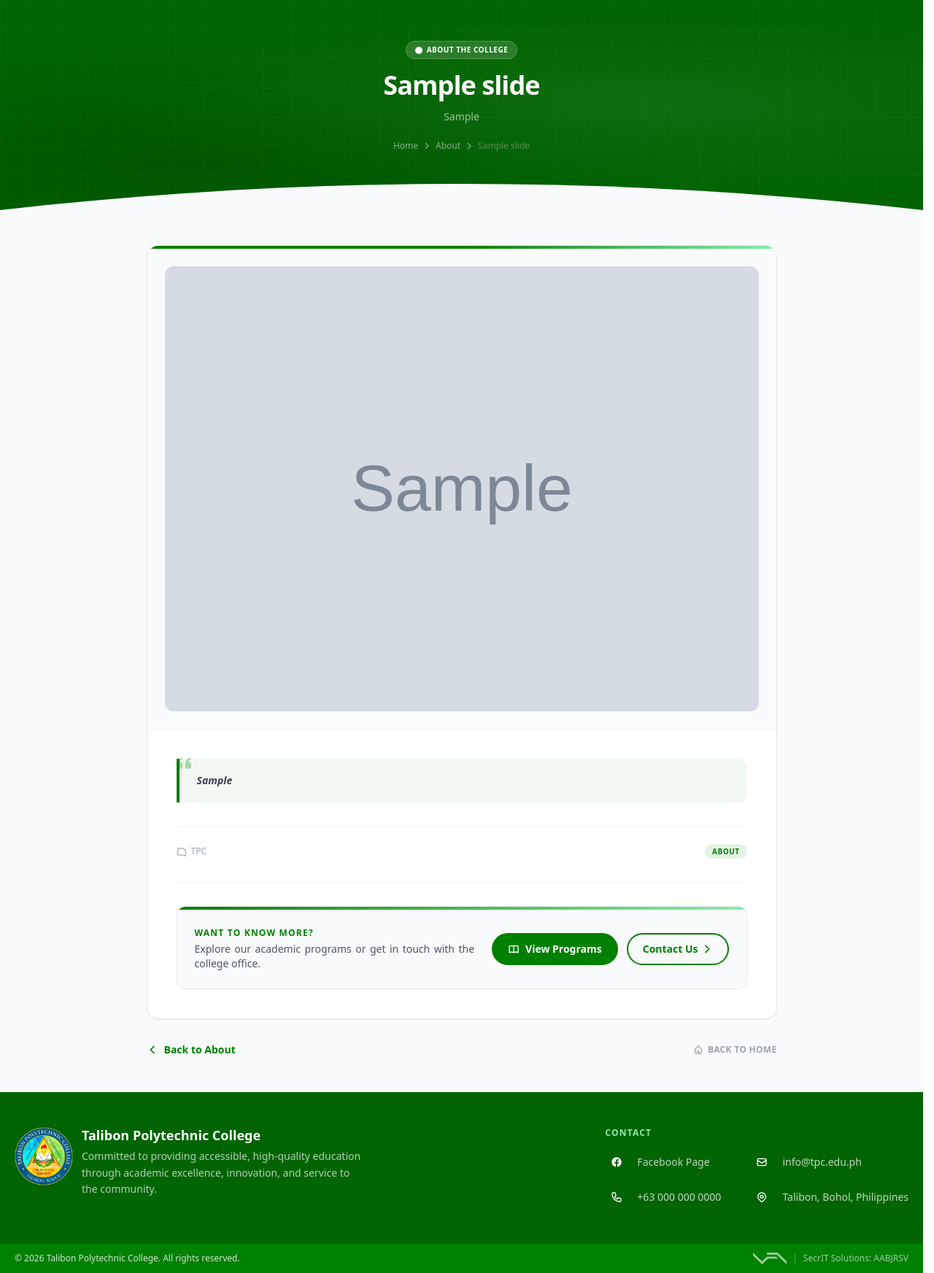
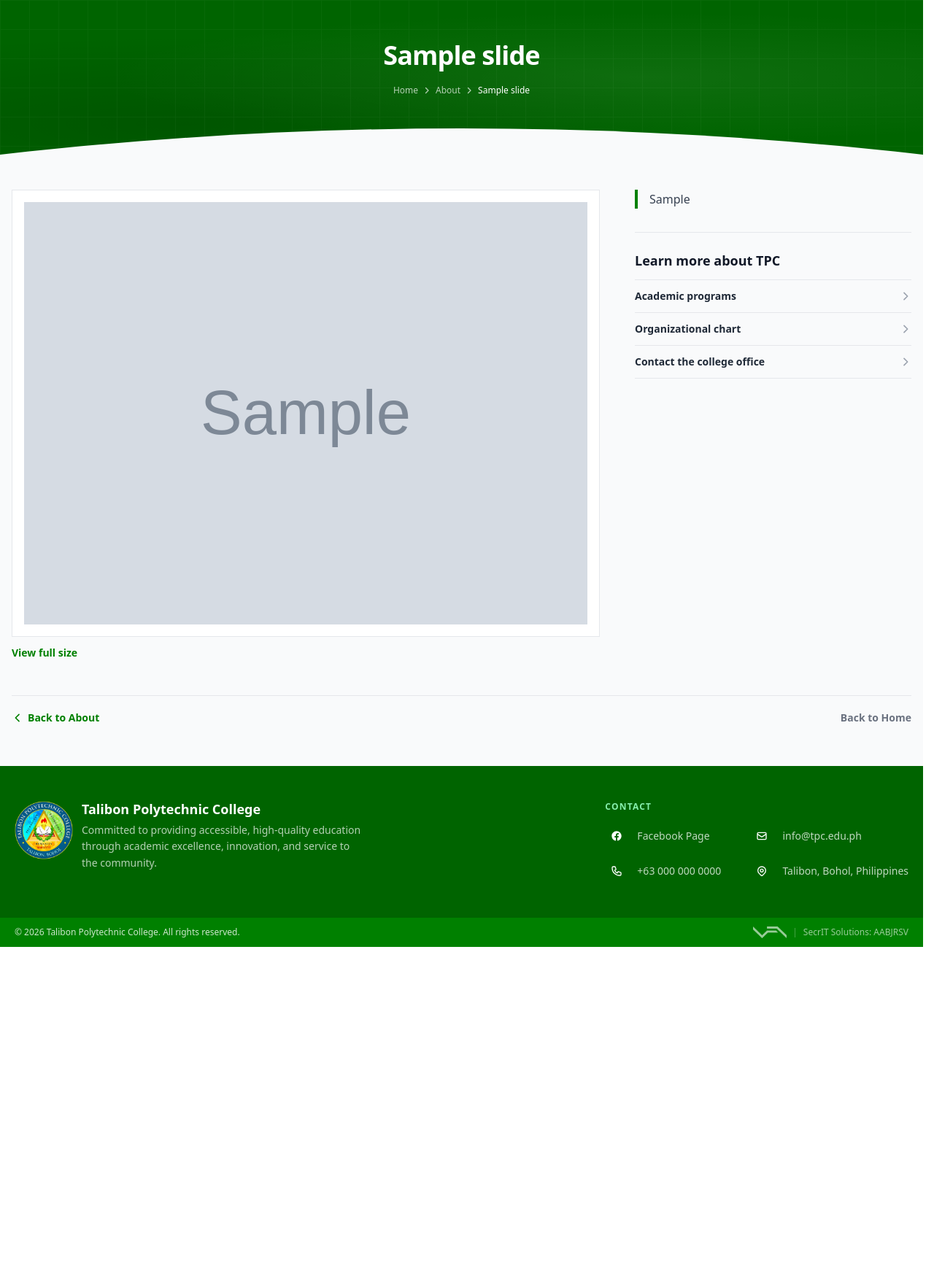
Before and after one commit to Venince/tpc_website, a Laravel app: page /about/1 in a window 1280 px wide. Shown: the part 57-1802 px from the top of the page at 73% size. After the commit the page ends 1355 px from the top, so only its background shows below. Run offline with Laravel 12, Linux system fonts and the light colour scheme; tables that the repository leaves empty hold one stand-in row (values such as "Sample post"); grey boxes marked "Sample" are stand-in pictures; style sheets or scripts are compiled from the project's sources.

Commit message:
Redesigned show for About page.

```diff
--- a/resources/views/public/about/show.blade.php
+++ b/resources/views/public/about/show.blade.php
@@ -5,178 +5,165 @@
 
 @section('content')
 
-    {{-- ══════════════════════════════════════
-         PAGE HEADER
-    ══════════════════════════════════════ --}}
+    @php
+        // Same set and order as the home carousel (active, by sort_order), used for previous / next / thumbnails.
+        $slides = \App\Models\AboutSlide::active()->get();
+        $total = $slides->count();
+        $idx = $slides->search(fn($s) => $s->id === $slide->id);
+        $prev = $idx !== false && $total > 1 ? $slides[($idx - 1 + $total) % $total] : null;
+        $next = $idx !== false && $total > 1 ? $slides[($idx + 1) % $total] : null;
+        $imgUrl = asset('storage/' . $slide->image_path);
+        $chev = 'h-4 w-4 shrink-0';
+    @endphp
+
+    {{-- Page header: same structure as Academics / Admission / Organizational Chart --}}
     <section class="relative overflow-hidden bg-tpc-secondary">
         <div aria-hidden="true" class="pointer-events-none absolute inset-0"
             style="background: radial-gradient(ellipse at 70% 50%, rgba(255,255,255,0.06) 0%, transparent 60%),
-                                radial-gradient(ellipse at 20% 80%, rgba(0,0,0,0.15) 0%, transparent 50%)"></div>
+                                radial-gradient(ellipse at 20% 80%, rgba(0,0,0,0.15) 0%, transparent 50%)">
+        </div>
         <div aria-hidden="true" class="pointer-events-none absolute inset-0 opacity-[0.04]"
             style="background-image: linear-gradient(rgba(255,255,255,0.8) 1px, transparent 1px),
                                       linear-gradient(90deg, rgba(255,255,255,0.8) 1px, transparent 1px);
-                    background-size: 40px 40px;"></div>
+                    background-size: 40px 40px;">
+        </div>
 
         <div class="relative mx-auto max-w-4xl px-4 pt-10 pb-16 sm:pt-14 sm:pb-20">
             <div class="flex flex-col items-center text-center">
-
-                {{-- Label --}}
-                <span class="inline-flex items-center gap-1.5 bg-white/15 backdrop-blur-sm text-white text-[10px] font-bold uppercase tracking-wider px-3 py-1 rounded-full border border-white/20 mb-4">
-                    <svg class="h-2.5 w-2.5" fill="currentColor" viewBox="0 0 8 8"><circle cx="4" cy="4" r="4"/></svg>
-                    About the College
-                </span>
-
-                {{-- Title --}}
-                <h1 class="text-2xl sm:text-4xl font-extrabold tracking-tight text-white leading-tight max-w-3xl">
+                <h1 class="max-w-3xl text-2xl sm:text-4xl font-extrabold tracking-tight text-white leading-tight">
                     {{ $slide->title ?: 'About Talibon Polytechnic College' }}
                 </h1>
 
-                @if($slide->caption)
-                    <p class="mt-3 max-w-lg text-sm text-white/60 leading-relaxed line-clamp-3 sm:line-clamp-none">
-                        {{ $slide->caption }}
-                    </p>
-                @endif
-
-                {{-- Breadcrumb --}}
-                <nav class="mt-5 flex items-center justify-center gap-1.5 text-xs font-medium text-white/50 flex-wrap" aria-label="Breadcrumb">
+                <nav class="mt-5 flex flex-wrap items-center justify-center gap-1.5 text-xs font-medium text-white/70"
+                    aria-label="Breadcrumb">
                     <a href="{{ route('home') }}" class="hover:text-white transition">Home</a>
-                    <svg class="h-3 w-3 shrink-0" fill="none" viewBox="0 0 24 24" stroke="currentColor" stroke-width="2.5">
-                        <path stroke-linecap="round" stroke-linejoin="round" d="M9 5l7 7-7 7"/>
+                    <svg class="h-3 w-3 shrink-0" fill="none" viewBox="0 0 24 24" stroke="currentColor"
+                        stroke-width="2.5">
+                        <path stroke-linecap="round" stroke-linejoin="round" d="M9 5l7 7-7 7" />
                     </svg>
                     <a href="{{ route('home') }}#about" class="hover:text-white transition">About</a>
-                    @if($slide->title)
-                        <svg class="h-3 w-3 shrink-0" fill="none" viewBox="0 0 24 24" stroke="currentColor" stroke-width="2.5">
-                            <path stroke-linecap="round" stroke-linejoin="round" d="M9 5l7 7-7 7"/>
+                    @if ($slide->title)
+                        <svg class="h-3 w-3 shrink-0" fill="none" viewBox="0 0 24 24" stroke="currentColor"
+                            stroke-width="2.5">
+                            <path stroke-linecap="round" stroke-linejoin="round" d="M9 5l7 7-7 7" />
                         </svg>
-                        <span class="text-white/30 truncate max-w-[160px] sm:max-w-xs">{{ $slide->title }}</span>
+                        <span class="max-w-[160px] truncate text-white sm:max-w-xs"
+                            aria-current="page">{{ $slide->title }}</span>
                     @endif
                 </nav>
-
             </div>
         </div>
 
-        {{-- Wave divider --}}
         <div class="absolute bottom-0 left-0 right-0">
-            <svg viewBox="0 0 1440 48" fill="none" xmlns="http://www.w3.org/2000/svg" preserveAspectRatio="none" class="w-full h-8 sm:h-12">
-                <path d="M0 48 C480 0 960 0 1440 48 L1440 48 L0 48 Z" fill="#f9fafb"/>
+            <svg viewBox="0 0 1440 48" fill="none" xmlns="http://www.w3.org/2000/svg" preserveAspectRatio="none"
+                class="w-full h-8 sm:h-12">
+                <path d="M0 48 C480 0 960 0 1440 48 L1440 48 L0 48 Z" fill="#f9fafb" />
             </svg>
         </div>
     </section>
 
-    {{-- ══════════════════════════════════════
-         SLIDE BODY
-    ══════════════════════════════════════ --}}
     <section class="bg-gray-50">
-        <div class="max-w-4xl mx-auto px-4 py-6 sm:py-12">
+        <div class="max-w-7xl mx-auto px-4 py-8 sm:py-12 grid gap-8 lg:gap-12 lg:grid-cols-12">
 
-            <div class="bg-white rounded-2xl border border-gray-200 shadow-sm overflow-hidden">
+            {{-- Slide viewer --}}
+            <div class="min-w-0 lg:col-span-8">
 
-                {{-- Accent top bar --}}
-                <div class="h-1 bg-gradient-to-r from-tpc-primary via-tpc-primary to-tpc-accent"></div>
+                <a href="{{ $imgUrl }}" target="_blank" rel="noopener"
+                    class="block border border-gray-200 bg-white p-2 sm:p-4 focus-visible:outline focus-visible:outline-2 focus-visible:outline-tpc-primary">
+                    <img src="{{ $imgUrl }}" alt="{{ $slide->title ?: 'Talibon Polytechnic College' }}"
+                        class="mx-auto w-full max-h-[80vh] object-contain">
+                </a>
 
-                {{-- Featured image --}}
-                <div class="relative bg-gray-50 border-b border-gray-100">
-                    <div class="flex items-center justify-center p-3 sm:p-6">
-                        <a href="{{ asset('storage/' . $slide->image_path) }}"
-                           target="_blank" rel="noopener"
-                           class="group relative block w-full">
-                            <img src="{{ asset('storage/' . $slide->image_path) }}"
-                                 alt="{{ $slide->title ?: 'About TPC' }}"
-                                 class="w-full object-contain rounded-xl hover:opacity-95 transition"
-                                 loading="lazy" />
-                            <span class="absolute inset-0 rounded-xl flex items-end justify-end p-2 sm:p-3 opacity-0 group-hover:opacity-100 transition">
-                                <span class="inline-flex items-center gap-1 bg-black/60 text-white text-[10px] font-bold uppercase tracking-wide px-2 py-1 rounded-lg backdrop-blur-sm">
-                                    <svg class="h-3 w-3" fill="none" viewBox="0 0 24 24" stroke="currentColor" stroke-width="2">
-                                        <path stroke-linecap="round" stroke-linejoin="round" d="M10 6H6a2 2 0 00-2 2v10a2 2 0 002 2h10a2 2 0 002-2v-4M14 4h6m0 0v6m0-6L10 14"/>
+                {{-- Previous / position / next --}}
+                <div class="mt-3 flex items-center justify-between gap-3 text-sm">
+                    @if ($prev)
+                        <a href="{{ route('about.show', $prev) }}" rel="prev"
+                            class="inline-flex h-10 items-center gap-1.5 rounded border border-gray-300 px-3 font-semibold text-gray-700 hover:border-tpc-primary hover:text-tpc-primary focus-visible:outline focus-visible:outline-2 focus-visible:outline-tpc-primary">
+                            <svg class="{{ $chev }}" fill="none" viewBox="0 0 24 24" stroke="currentColor"
+                                stroke-width="2.5">
+                                <path stroke-linecap="round" stroke-linejoin="round" d="M15 19l-7-7 7-7" />
                             </svg>
-                                    View full size
-                                </span>
-                            </span>
+                            Previous
                         </a>
-                    </div>
+                        <span class="text-gray-500 tabular-nums">{{ $idx + 1 }} of {{ $total }}</span>
+                        <a href="{{ route('about.show', $next) }}" rel="next"
+                            class="inline-flex h-10 items-center gap-1.5 rounded border border-gray-300 px-3 font-semibold text-gray-700 hover:border-tpc-primary hover:text-tpc-primary focus-visible:outline focus-visible:outline-2 focus-visible:outline-tpc-primary">
+                            Next
+                            <svg class="{{ $chev }}" fill="none" viewBox="0 0 24 24" stroke="currentColor"
+                                stroke-width="2.5">
+                                <path stroke-linecap="round" stroke-linejoin="round" d="M9 5l7 7-7 7" />
+                            </svg>
+                        </a>
+                    @else
+                        <a href="{{ $imgUrl }}" target="_blank" rel="noopener"
+                            class="font-semibold text-tpc-primary underline-offset-4 hover:underline hover:text-tpc-secondary">View
+                            full size</a>
+                    @endif
                 </div>
 
-                {{-- Caption / content area --}}
-                <div class="p-4 sm:p-7 lg:p-10">
+                {{-- Thumbnails --}}
+                @if ($total > 1)
+                    <ul class="mt-4 flex gap-2 overflow-x-auto pb-1" aria-label="All slides">
+                        @foreach ($slides as $i => $s)
+                            @php $current = $s->id === $slide->id; @endphp
+                            <li class="shrink-0">
+                                <a href="{{ route('about.show', $s) }}"
+                                    @if ($current) aria-current="true" @endif
+                                    aria-label="{{ $s->title ?: 'Slide ' . ($i + 1) }}"
+                                    class="block h-16 w-24 overflow-hidden bg-gray-100 border-2 focus-visible:outline focus-visible:outline-2 focus-visible:outline-offset-2 focus-visible:outline-tpc-primary {{ $current ? 'border-tpc-primary' : 'border-transparent opacity-70 hover:opacity-100' }}">
+                                    <img src="{{ asset('storage/' . $s->image_path) }}" alt=""
+                                        class="h-full w-full object-cover" loading="lazy">
+                                </a>
+                            </li>
+                        @endforeach
+                    </ul>
+                @endif
+            </div>
 
-                    @if($slide->caption)
-                        <div class="relative border-l-4 border-tpc-primary bg-tpc-primary/5 px-4 sm:px-6 py-4 sm:py-5 mb-6 sm:mb-8 rounded-r-xl">
-                            <svg class="absolute -top-1 -left-1 h-4 w-4 sm:h-5 sm:w-5 text-tpc-primary/30" fill="currentColor" viewBox="0 0 24 24">
-                                <path d="M14.017 21v-7.391c0-5.704 3.731-9.57 8.983-10.609l.995 2.151c-2.432.917-3.995 3.638-3.995 5.849h4v10h-9.983zm-14.017 0v-7.391c0-5.704 3.748-9.57 9-10.609l.996 2.151c-2.433.917-3.996 3.638-3.996 5.849h3.983v10h-9.983z"/>
-                            </svg>
-                            <p class="text-xs sm:text-sm font-semibold text-gray-700 leading-relaxed italic">{{ $slide->caption }}</p>
+            {{-- Details --}}
+            <aside class="lg:col-span-4">
+                <div class="lg:sticky lg:top-24">
+                    @if ($slide->caption)
+                        <div class="border-l-4 border-tpc-primary pl-4">
+                            <p class="text-left text-base leading-relaxed text-gray-700">{{ $slide->caption }}</p>
                         </div>
                     @endif
 
-                    {{-- Meta footer --}}
-                    <div class="mt-2 pt-4 sm:pt-6 border-t border-gray-100 flex flex-wrap items-center gap-2 sm:gap-3 text-xs text-gray-400">
-                        <span class="inline-flex items-center gap-1.5">
-                            <svg class="h-3.5 w-3.5 shrink-0" fill="none" viewBox="0 0 24 24" stroke="currentColor" stroke-width="2">
-                                <path stroke-linecap="round" stroke-linejoin="round" d="M19 21H5a2 2 0 01-2-2V7a2 2 0 012-2h11l5 5v11a2 2 0 01-2 2z"/>
-                            </svg>
-                            <span class="hidden xs:inline">Talibon Polytechnic College</span>
-                            <span class="xs:hidden">TPC</span>
-                        </span>
-                        <span class="hidden xs:inline">·</span>
-                        <span class="ml-auto inline-block bg-tpc-primary/10 text-tpc-primary text-[10px] font-bold uppercase tracking-wider px-2.5 py-0.5 rounded-full">
-                            About
-                        </span>
-                    </div>
-
-                    <div class="my-5 sm:my-8 border-t border-gray-100"></div>
-
-                    {{-- Footer CTA --}}
-                    <div class="relative bg-gray-50 rounded-xl border border-gray-200 overflow-hidden">
-                        <div class="h-1 bg-gradient-to-r from-tpc-primary to-tpc-accent"></div>
-                        <div class="p-4 sm:p-6 sm:flex sm:items-center sm:justify-between gap-6">
-                            <div>
-                                <p class="text-xs font-bold text-tpc-primary uppercase tracking-widest mb-1">Want to know more?</p>
-                                <p class="text-xs sm:text-sm text-gray-600 leading-relaxed">
-                                    Explore our academic programs or get in touch with the college office.
-                                </p>
-                            </div>
-                            <div class="mt-4 sm:mt-0 flex gap-2 sm:gap-3 shrink-0">
-                                <a href="{{ route('academics') }}"
-                                   class="flex-1 sm:flex-none inline-flex items-center justify-center gap-1.5 sm:gap-2 rounded-full border-2 border-tpc-primary bg-tpc-primary px-4 sm:px-5 py-2.5 text-xs sm:text-sm font-bold text-white
-                                          hover:bg-tpc-secondary hover:border-tpc-secondary transition">
-                                    <svg class="h-3.5 w-3.5 sm:h-4 sm:w-4 shrink-0" fill="none" viewBox="0 0 24 24" stroke="currentColor" stroke-width="2">
-                                        <path stroke-linecap="round" stroke-linejoin="round" d="M12 6.253v13m0-13C10.832 5.477 9.246 5 7.5 5S4.168 5.477 3 6.253v13C4.168 18.477 5.754 18 7.5 18s3.332.477 4.5 1.253m0-13C13.168 5.477 14.754 5 16.5 5c1.747 0 3.332.477 4.5 1.253v13C19.832 18.477 18.247 18 16.5 18c-1.746 0-3.332.477-4.5 1.253"/>
-                                    </svg>
-                                    View Programs
-                                </a>
-                                <a href="{{ route('contact') }}"
-                                   class="flex-1 sm:flex-none inline-flex items-center justify-center gap-1 rounded-full border-2 border-tpc-primary px-4 sm:px-5 py-2.5 text-xs sm:text-sm font-bold text-tpc-primary
-                                          hover:bg-tpc-primary hover:text-white transition">
-                                    Contact Us
-                                    <svg class="h-3.5 w-3.5 sm:h-4 sm:w-4 shrink-0" fill="none" viewBox="0 0 24 24" stroke="currentColor" stroke-width="2.5">
-                                        <path stroke-linecap="round" stroke-linejoin="round" d="M9 5l7 7-7 7"/>
+                    <div class="{{ $slide->caption ? 'mt-8 border-t border-gray-200 pt-6' : '' }}">
+                        <h2 class="text-lg font-semibold text-gray-900">Learn more about TPC</h2>
+                        <ul class="mt-3 divide-y divide-gray-200 border-y border-gray-200 text-sm font-semibold">
+                            @foreach ([['Academic programs', route('academics')], ['Organizational chart', route('org-chart')], ['Contact the college office', route('contact')]] as [$label, $href])
+                                <li>
+                                    <a href="{{ $href }}"
+                                        class="flex items-center justify-between gap-3 py-3 text-gray-800 hover:text-tpc-primary">
+                                        {{ $label }}
+                                        <svg class="{{ $chev }} text-gray-400" fill="none" viewBox="0 0 24 24"
+                                            stroke="currentColor" stroke-width="2.5">
+                                            <path stroke-linecap="round" stroke-linejoin="round" d="M9 5l7 7-7 7" />
                                         </svg>
                                     </a>
+                                </li>
+                            @endforeach
+                        </ul>
                     </div>
                 </div>
-                    </div>
-
-                </div>
+            </aside>
         </div>
 
         {{-- Back navigation --}}
-            <div class="mt-5 sm:mt-8 flex items-center justify-between">
+        <div class="max-w-7xl mx-auto px-4 pb-10 sm:pb-14">
+            <div
+                class="flex flex-wrap items-center justify-between gap-3 border-t border-gray-200 pt-5 text-sm font-semibold">
                 <a href="{{ route('home') }}#about"
-                   class="inline-flex items-center gap-1.5 sm:gap-2 text-xs sm:text-sm font-bold text-tpc-primary hover:text-tpc-secondary transition group">
-                    <svg class="h-3.5 w-3.5 sm:h-4 sm:w-4 transition-transform group-hover:-translate-x-0.5" fill="none" viewBox="0 0 24 24" stroke="currentColor" stroke-width="2.5">
-                        <path stroke-linecap="round" stroke-linejoin="round" d="M15 19l-7-7 7-7"/>
+                    class="inline-flex items-center gap-1.5 text-tpc-primary hover:text-tpc-secondary">
+                    <svg class="{{ $chev }}" fill="none" viewBox="0 0 24 24" stroke="currentColor"
+                        stroke-width="2.5">
+                        <path stroke-linecap="round" stroke-linejoin="round" d="M15 19l-7-7 7-7" />
                     </svg>
                     Back to About
                 </a>
-                <a href="{{ route('home') }}"
-                   class="hidden sm:inline-flex items-center gap-1.5 text-xs font-bold text-gray-400 hover:text-tpc-primary transition uppercase tracking-wide">
-                    <svg class="h-3.5 w-3.5" fill="none" viewBox="0 0 24 24" stroke="currentColor" stroke-width="2">
-                        <path stroke-linecap="round" stroke-linejoin="round" d="M3 12l2-2m0 0l7-7 7 7M5 10v10a1 1 0 001 1h3m10-11l2 2m-2-2v10a1 1 0 01-1 1h-3m-6 0a1 1 0 001-1v-4a1 1 0 011-1h2a1 1 0 011 1v4a1 1 0 001 1m-6 0h6"/>
-                    </svg>
-                    Back to Home
-                </a>
+                <a href="{{ route('home') }}" class="text-gray-500 hover:text-tpc-primary">Back to Home</a>
             </div>
-
         </div>
     </section>
 
```
Lines whose indentation alone changed are shown as unchanged.
